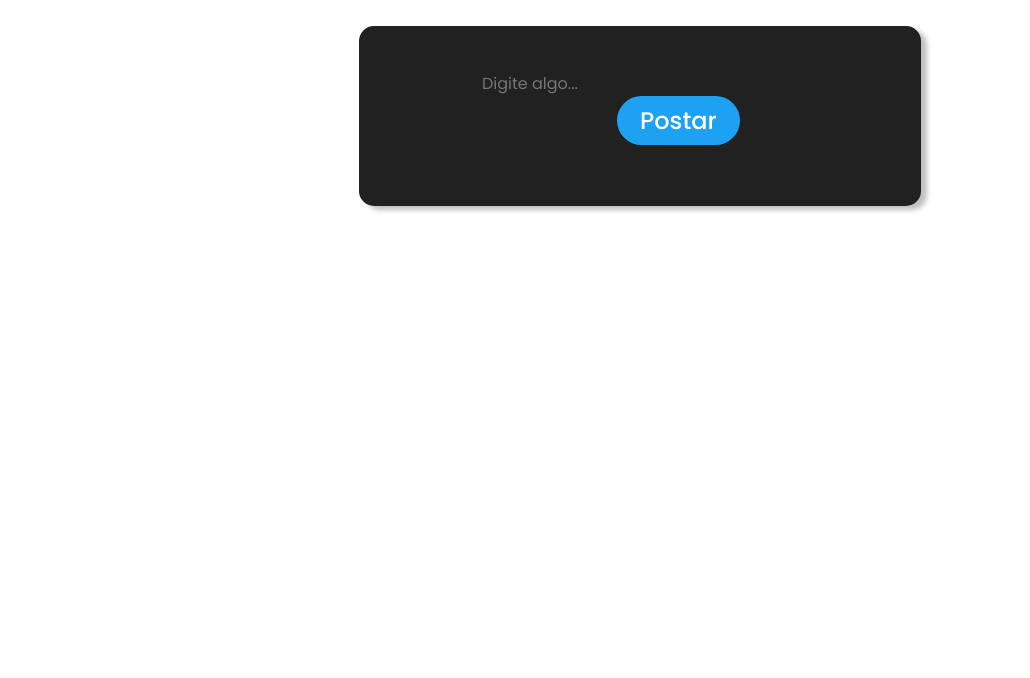
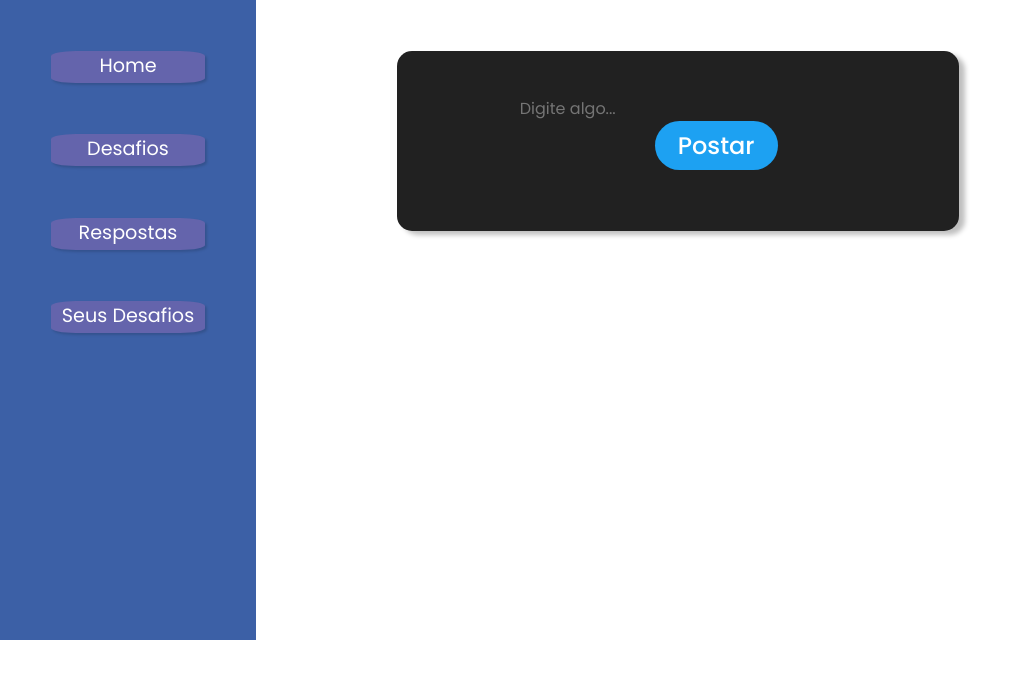
Before and after one commit to luanaflorencio/provocare, a Vue app: page /dashboard in a window 1280 px wide. Shown: the top 678 px of the page, without its empty margins (0-1030 px from the left). Built offline with nearby package versions, Linux system fonts and the light colour scheme; the HTML template or start-up script is replaced by a standard one.

Commit message:
Card roxo com botões

```diff
--- a/src/views/Dashboard.vue
+++ b/src/views/Dashboard.vue
@@ -1,11 +1,11 @@
 <template>
     <main class="main">
-          <!-- <div class="container">
+          <div class="container">
             <button class="btn-card">Home</button>
             <button class="btn-card">Desafios</button>
             <button class="btn-card">Respostas</button>
             <button class="btn-card">Seus Desafios</button>
-        </div> -->
+        </div>
         <div class="wrapper">
             <div class="input-box">
                 <div class="post-card">
@@ -48,7 +48,7 @@ export default {
     main {
         display: flex;
         align-items: center;
-        justify-content: center;
+        justify-content: flex-start;
     }
 
     .wrapper {
@@ -58,7 +58,8 @@ export default {
         width: 40%;
         border-radius: 15px;
         padding: 25px 25px 15px 25px;
-        margin-top: 2%;
+        margin-bottom: 28%;
+        margin-left: 11%;
     }
 
     .input-box {
@@ -95,15 +96,25 @@ export default {
         cursor: pointer;
     }
 
-    /* .container{
-        display: flex;
-        justify-content: space-around;
+    .container{
         width: 20%;
-        height: 40%;
-        background-color: #3c60a6;
+        height: 40em;
+        background-color: #3C60A6;
     }
 
     .btn-card{
-        background-color: #3c60a6;
-    } */
+        background-color: #6464AC;
+        width: 60%;
+        height: 5%;
+        display: flex;
+        justify-content: space-around;
+        border: none;
+        font-size: 1.2em;
+        margin-left: 20%;
+        margin-top: 20%;
+        cursor: pointer;
+        border-radius: 16%;
+        box-shadow: rgba(0, 0, 0, 0.15) 1.95px 1.95px 2.6px;
+
+    }
 </style>
```
